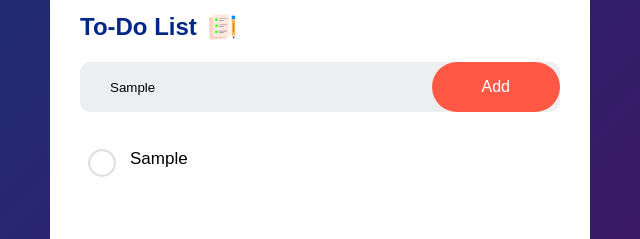
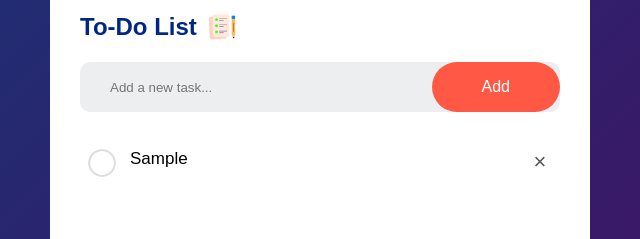
Before and after one commit to Dimuthu02/To-do-List-app, a plain HTML site: page index.html in a window 1280 px wide. Both pictures are taken after typing "Sample" into the empty fields and a click on the button "Add". Shown: the part 138-377 px from the top of the page, 320-960 px from the left. Drawn offline with Linux system fonts and the light colour scheme.

Commit message:
Add delete and check functionality to todo list
Enhanced the todo list by adding a delete button (span with ×) to each item and enabling item checking/unchecking via click events. Updated CSS to style the delete button and its hover state.

```diff
--- a/script.js
+++ b/script.js
@@ -11,5 +11,22 @@ else{
     let li=document.createElement("li")
     li.innerHTML=inputbox.value
     listcontainer.appendChild(li)
+    let span=document.createElement("span")
+    span.innerHTML="\u00d7"
+    li.appendChild(span)
 }
+inputbox.value=''
+
 }
+
+listcontainer.addEventListener(
+  "click",
+  function (e) {
+    if (e.target.tagName === "LI") {
+      e.target.classList.toggle("checked");
+    } else if (e.target.tagName === "SPAN") {
+      e.target.parentElement.remove();
+    }
+  },
+  false
+);
--- a/style.css
+++ b/style.css
@@ -84,3 +84,20 @@ font-size: 16px;
         ul li.checked::before{
             background-image: url(images/checked.png);
         }
+        ul li span{
+            position: absolute;
+            right: 0;
+            top: 5px;
+            width: 40px;
+            height: 40px;
+            font-size: 22px;
+            color: #555;
+            line-height: 40px;
+            text-align: center;
+            border-radius: 50%;
+        }
+
+        ul li span:hover{
+            color: #ff5945;
+            background: #edeef0;
+        }
```
